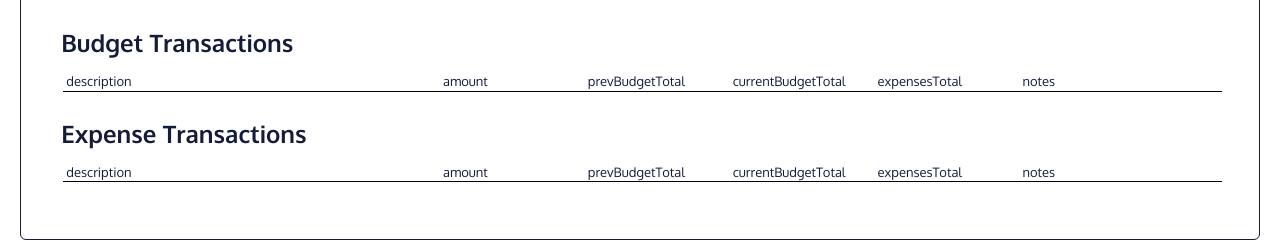
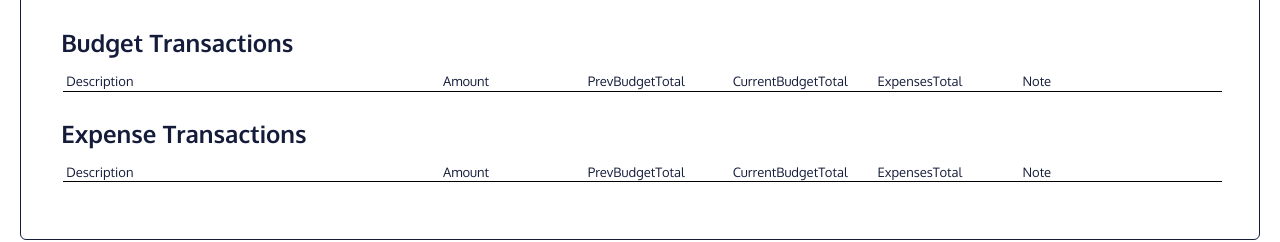
Before and after one commit to E-D-Richard/budget-tracker-webbapp, a React (Create React App) app: page / in a window 1280 px wide. Shown: the part 1981-2223 px from the top of the page. Built offline with nearby package versions, Linux system fonts and the light colour scheme.

Commit message:
update header names

```diff
--- a/src/components/body/transactions/transaction/TransHeaders.js
+++ b/src/components/body/transactions/transaction/TransHeaders.js
@@ -1,12 +1,12 @@
 const TransHeaders = () => {
   return (
     <tr>
-      <td className="t-header description">description</td>
-      <td className="t-header amount">amount</td>
-      <td className="t-header prev-budget-total">prevBudgetTotal</td>
-      <td className="t-header current-budget-total">currentBudgetTotal</td>
-      <td className="t-header expenses-total">expensesTotal</td>
-      <td className="t-header note">notes</td>
+      <td className="t-header description">Description</td>
+      <td className="t-header amount">Amount</td>
+      <td className="t-header prev-budget-total">PrevBudgetTotal</td>
+      <td className="t-header current-budget-total">CurrentBudgetTotal</td>
+      <td className="t-header expenses-total">ExpensesTotal</td>
+      <td className="t-header note">Note</td>
       <td className="t-header delete"></td>
     </tr>
   );
```
Also changed, not shown: 1 other file (tests, documents, lock files or other folders).
